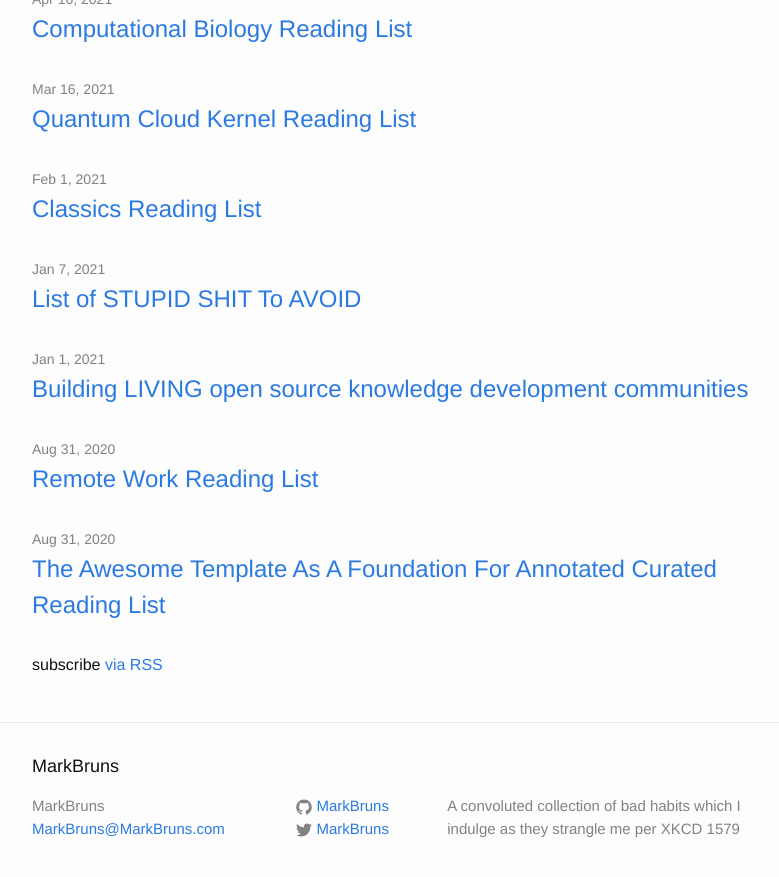
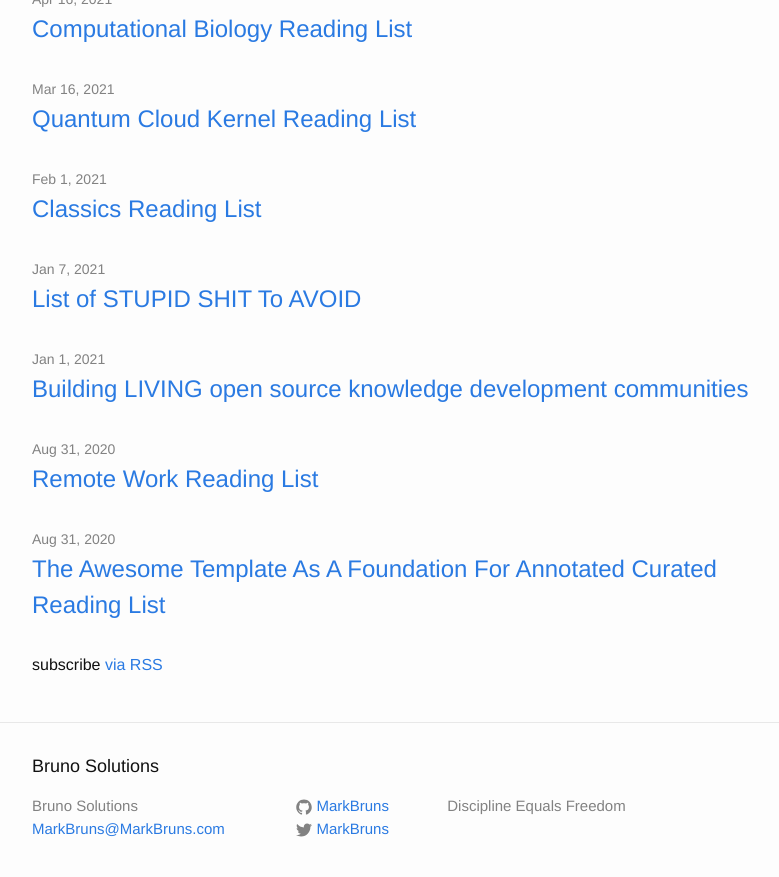
Before and after one commit to RockRapids/SHOP, a Jekyll site: the page built from index.html, in a window 1280 px wide and 900 px high, scrolled down 960 px. Shown: the top 877 px of the window, without its empty margins (238-1017 px from the left). Built offline with Jekyll 4.4.1, drawn with Linux system fonts in a browser that asks for light colours; some of the changed text lies outside the part shown.

Commit message:
BRUNO Solutions

```diff
--- a/_config.yml
+++ b/_config.yml
@@ -1,7 +1,7 @@
 # Site settings
-title: MarkBruns
+title: Bruno Solutions
 email: MarkBruns@MarkBruns.com
-description: A convoluted collection of bad habits which I indulge as they strangle me per XKCD 1579
+description: Discipline Equals Freedom
 twitter_username: MarkBruns
 github_username:  MarkBruns
 
```
